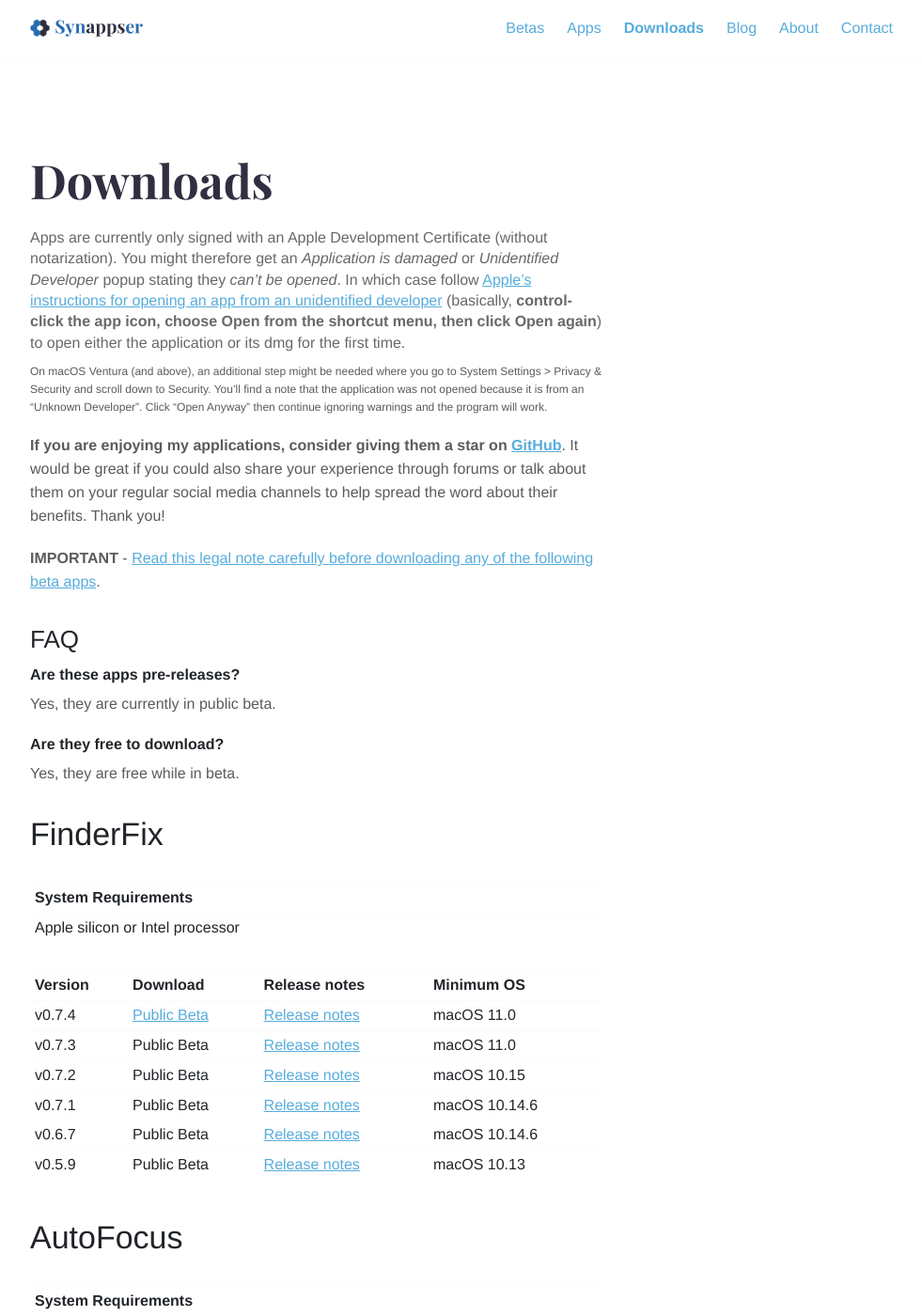
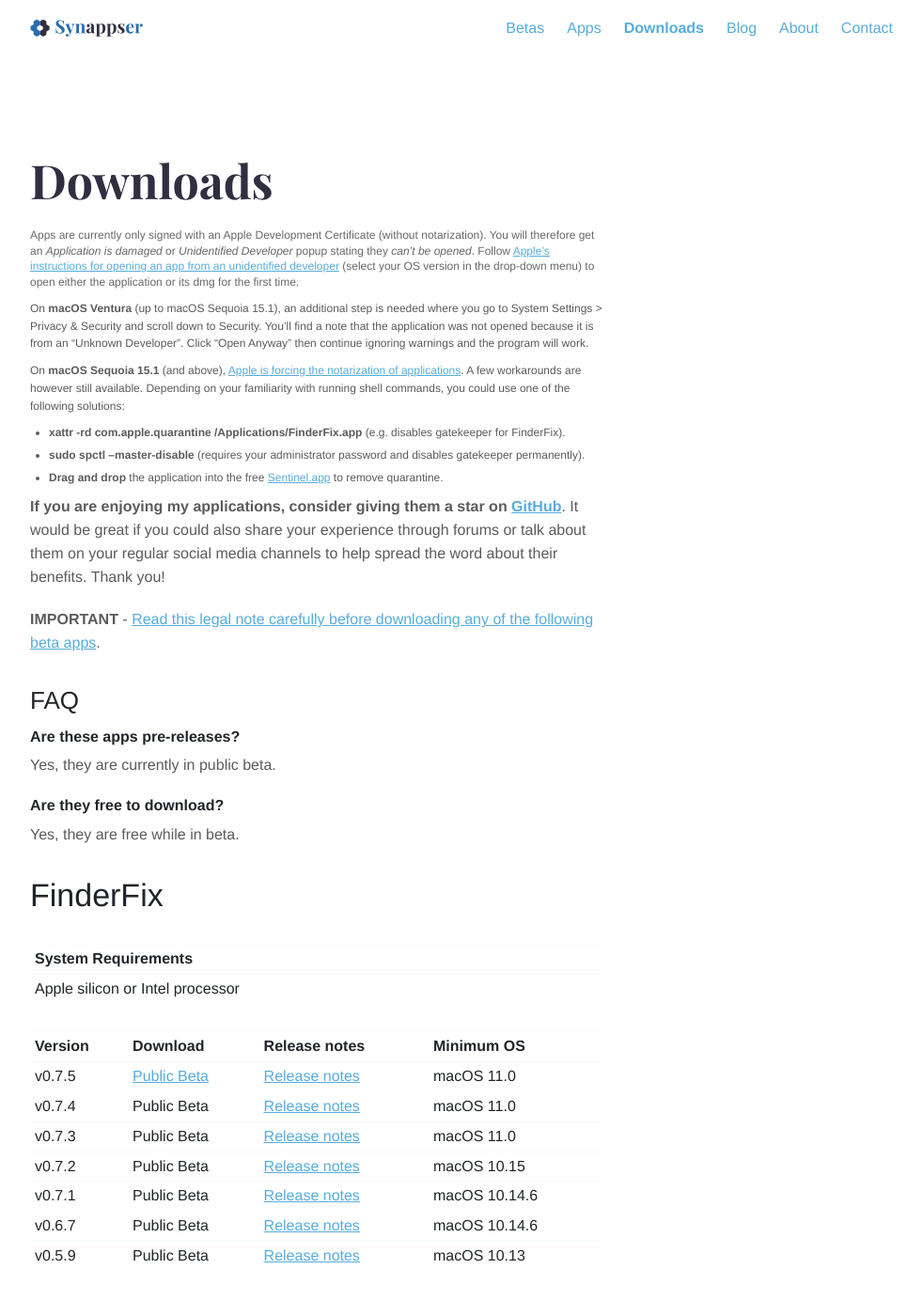
Before and after one commit to synappser/synappser.github.io, a Jekyll site: the page built from downloads.md, in a window 1280 px wide and 1400 px high. Shown: the whole window at 94% size, without its empty margins (143-1124 px from the left). Built offline with Jekyll 4.4.1, drawn with Linux system fonts in a browser that asks for light colours.

```diff
--- a/downloads.md
+++ b/downloads.md
@@ -4,11 +4,18 @@ layout: service
 description: Downloads
 ---
 
-{:.mb-1 style="font-size:1rem;"}
-Apps are currently only signed with an Apple Development Certificate (without notarization). You might therefore get an *Application is damaged* or *Unidentified Developer* popup stating they *can't be opened*. In which case follow [Apple's instructions for opening an app from an unidentified developer](https://support.apple.com/guide/mac-help/open-a-mac-app-from-an-unidentified-developer-mh40616/mac){:target="_blank"}{:rel="noopener noreferrer"} (basically, **control-click the app icon, choose Open from the shortcut menu, then click Open again**) to open either the application or its dmg for the first time.
+{:.mb-1 style="font-size:0.75rem;"}
+Apps are currently only signed with an Apple Development Certificate (without notarization). You will therefore get an *Application is damaged* or *Unidentified Developer* popup stating they *can't be opened*. Follow [Apple's instructions for opening an app from an unidentified developer](https://support.apple.com/guide/mac-help/open-a-mac-app-from-an-unidentified-developer-mh40616/mac){:target="_blank"}{:rel="noopener noreferrer"} (select your OS version in the drop-down menu) to open either the application or its dmg for the first time.
 
-{:mb-1 style="font-size:0.75rem;"}
-On macOS Ventura (and above), an additional step might be needed where you go to System Settings > Privacy & Security and scroll down to Security. You'll find a note that the application was not opened because it is from an "Unknown Developer". Click "Open Anyway" then continue ignoring warnings and the program will work.
+{:.mb-1 style="font-size:0.75rem;"}
+On **macOS Ventura** (up to macOS Sequoia 15.1), an additional step is needed where you go to System Settings > Privacy & Security and scroll down to Security. You'll find a note that the application was not opened because it is from an "Unknown Developer". Click "Open Anyway" then continue ignoring warnings and the program will work.
+
+{:.mb-1 style="font-size:0.75rem;"}
+On **macOS Sequoia 15.1** (and above), [Apple is forcing the notarization of applications](https://hackaday.com/2024/11/01/apple-forces-the-signing-of-applications-in-macos-sequoia-15-1/){:target="_blank"}{:rel="noopener noreferrer"}. A few workarounds are however still available. Depending on your familiarity with running shell commands, you could use one of the following solutions:
+- **xattr -rd com.apple.quarantine /Applications/FinderFix.app** (e.g. disables gatekeeper for FinderFix).
+- **sudo spctl --master-disable** (requires your administrator password and disables gatekeeper permanently).
+- **Drag and drop** the application into the free [Sentinel.app](https://itsalin.com/appInfo/?id=sentinel){:target="_blank"}{:rel="noopener noreferrer"} to remove quarantine.
+{:.mb-1 style="font-size:0.75rem;"}
 
 **If you are enjoying my applications, consider giving them a star on [GitHub](https://github.com/synappser){:target="_blank"}{:rel="noopener noreferrer"}**. It would be great if you could also share your experience through forums or talk about them on your regular social media channels to help spread the word about their benefits. Thank you!
 
@@ -34,7 +41,8 @@ Yes, they are free while in beta.
 
 | Version | Download | Release notes | Minimum OS|
 | ------- | -------- | ------------- | ----------|
-| v0.7.4 | [Public Beta](https://github.com/synappser/FinderFix/releases/download/v0.7.4/FinderFix_v0.7.4b.dmg) | [Release notes]({{ site.url }}{% link releases/finderfix_v0.7.4.md %}) | macOS 11.0 |
+ v0.7.5 | [Public Beta](https://github.com/synappser/FinderFix/releases/download/v0.7.5/FinderFix_v0.7.5b.dmg) | [Release notes]({{ site.url }}{% link releases/finderfix_v0.7.5.md %}) | macOS 11.0 |
+| v0.7.4 | Public Beta| [Release notes]({{ site.url }}{% link releases/finderfix_v0.7.4.md %}) | macOS 11.0 |
 | v0.7.3 | Public Beta | [Release notes]({{ site.url }}{% link releases/finderfix_v0.7.3.md %}) | macOS 11.0 |
 | v0.7.2 | Public Beta | [Release notes]({{ site.url }}{% link releases/finderfix_v0.7.2.md %}) | macOS 10.15 |
 | v0.7.1 | Public Beta | [Release notes]({{ site.url }}{% link releases/finderfix_v0.7.1.md %}) | macOS 10.14.6 |
```
Also changed, not shown: releases/finderfix_v0.7.5.md (added, +14 -0 lines).
